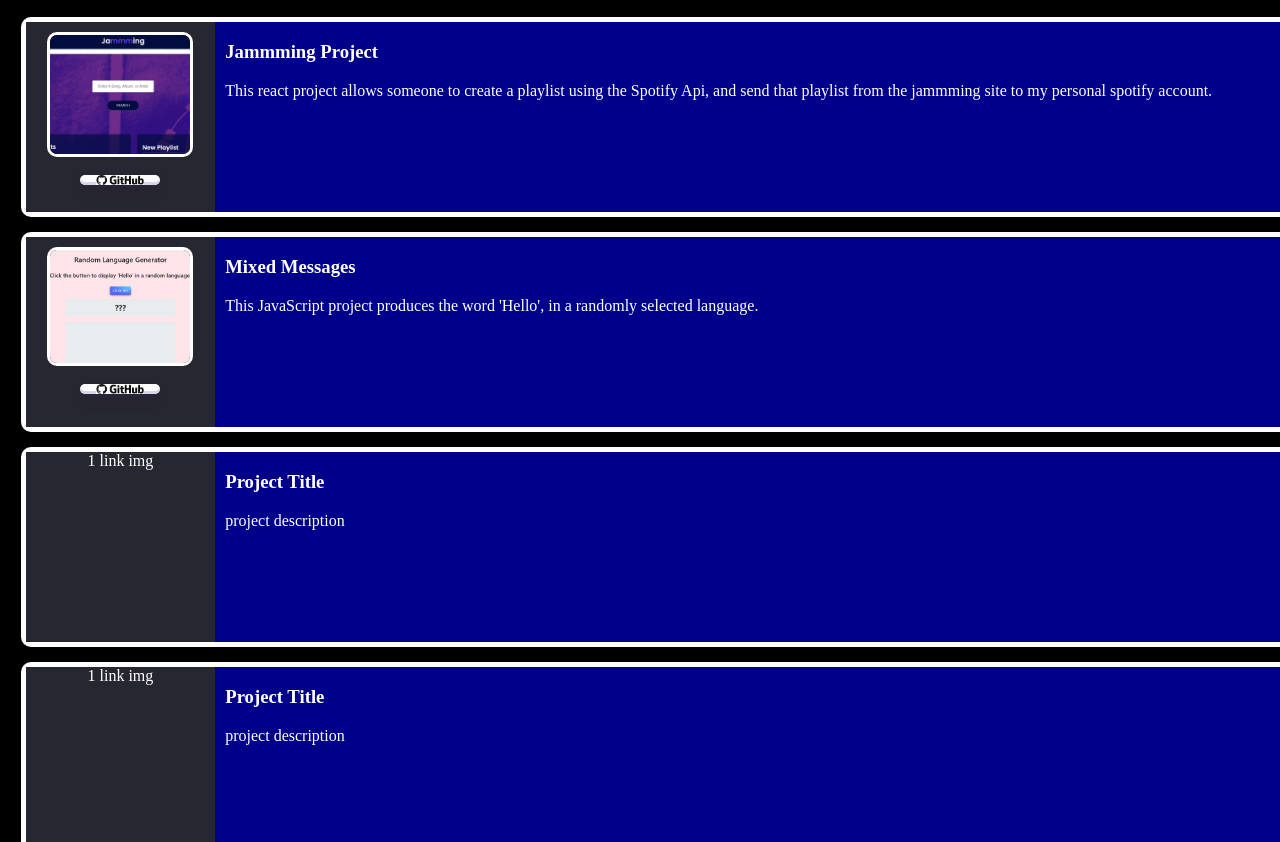
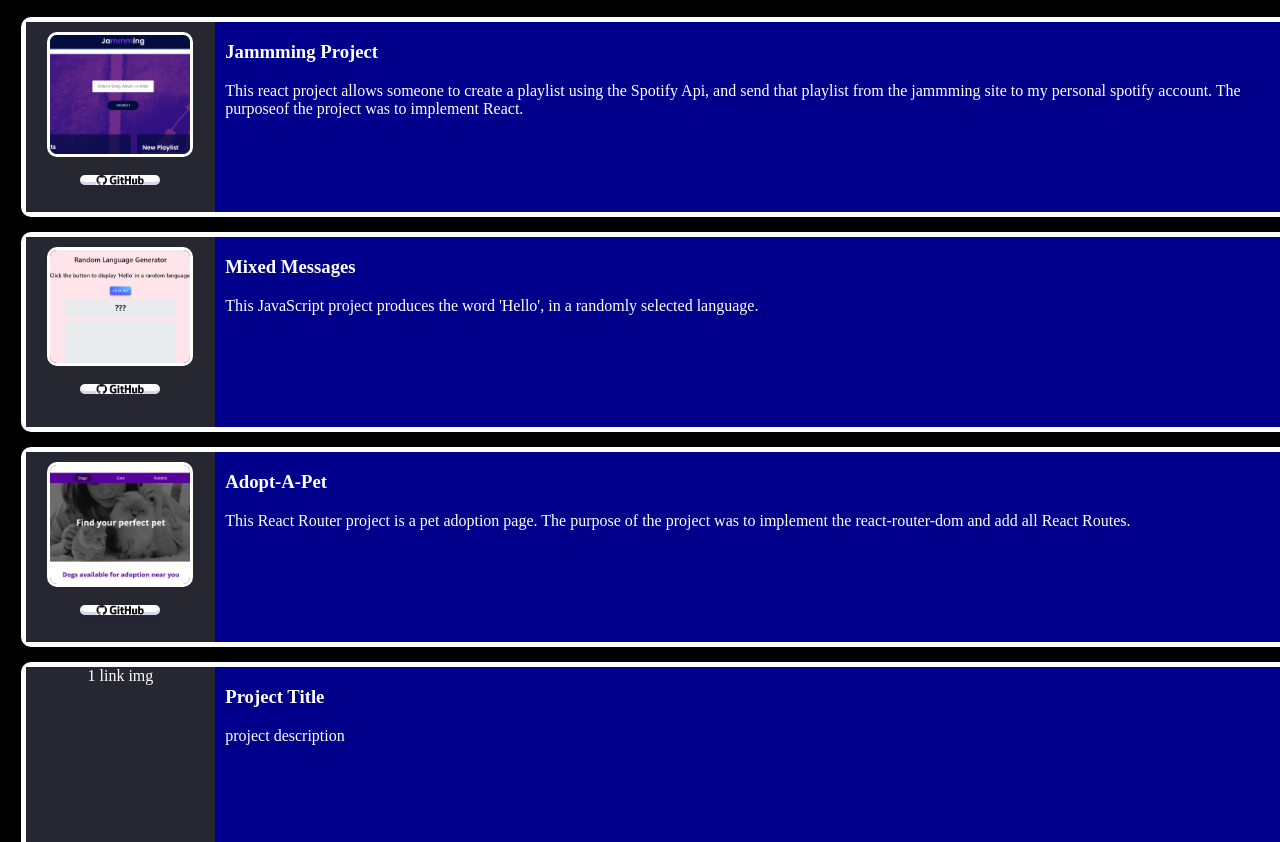
Before and after one commit to aaronnwg/Portfolio-Page, a plain HTML site: page index/index.html in a window 1280 px wide. Shown: the part 543-1385 px from the top of the page. Drawn offline with Linux system fonts and the light colour scheme.

Commit message:
Adopt-a-pet added

```diff
--- a/index/index.html
+++ b/index/index.html
@@ -41,12 +41,12 @@
                             <img class="github-button" src='../images/githubButtonWhite.png'>
                         </a>
                     </span>
-                    <span class="project-description"><h3>Jammming Project</h3><p>This react project allows someone to create a playlist using the Spotify Api, and send that playlist from the jammming site to my personal spotify account.</p></span>
+                    <span class="project-description"><h3>Jammming Project</h3><p>This react project allows someone to create a playlist using the Spotify Api, and send that playlist from the jammming site to my personal spotify account. The purposeof the project was to implement React.</p></span>
                 </div>
                 <!--Project 2-->
                 <div id="project-2" class="project">
                     <span class="project-link">
-                        <a href="" alt="" target="_blank">
+                        <a href="" alt="Click to View Mixed Messages Project" target="_blank">
                             <img class="project-img" src='../images/mixed-messages-img.png'>
                         </a>
                         <a href='https://github.com/aaronnwg/MixedMessages' target="_blank">
@@ -57,9 +57,17 @@
                 </div>
                 <!--Project 3-->
                 <div id="project-3" class="project">
-                    <span class="project-link">1 link img</span>
-                    <span class="project-description"><h3>Project Title</h3><p>project description</p></span>
+                    <span class="project-link">
+                        <a href="" alt="Click to View Adopt-A-Pet Project" target="_blank">
+                            <img class="project-img" src='../images/adoptAPet-img.png'>
+                        </a>
+                        <a href='https://github.com/aaronnwg/adopt-a-pet' target="_blank">
+                            <img class="github-button" src='../images/githubButtonWhite.png'>
+                        </a>
+                    </span>
+                    <span class="project-description"><h3>Adopt-A-Pet</h3><p>This React Router project is a pet adoption page. The purpose of the project was to implement the react-router-dom and add all React Routes.</p></span>
                 </div>
+                <!--Project 4-->
                 <div id="project-4" class="project">
                     <span class="project-link">1 link img</span>
                     <span class="project-description"><h3>Project Title</h3><p>project description</p></span>
```
Also changed, not shown: images/adoptAPet-img.png (added).
